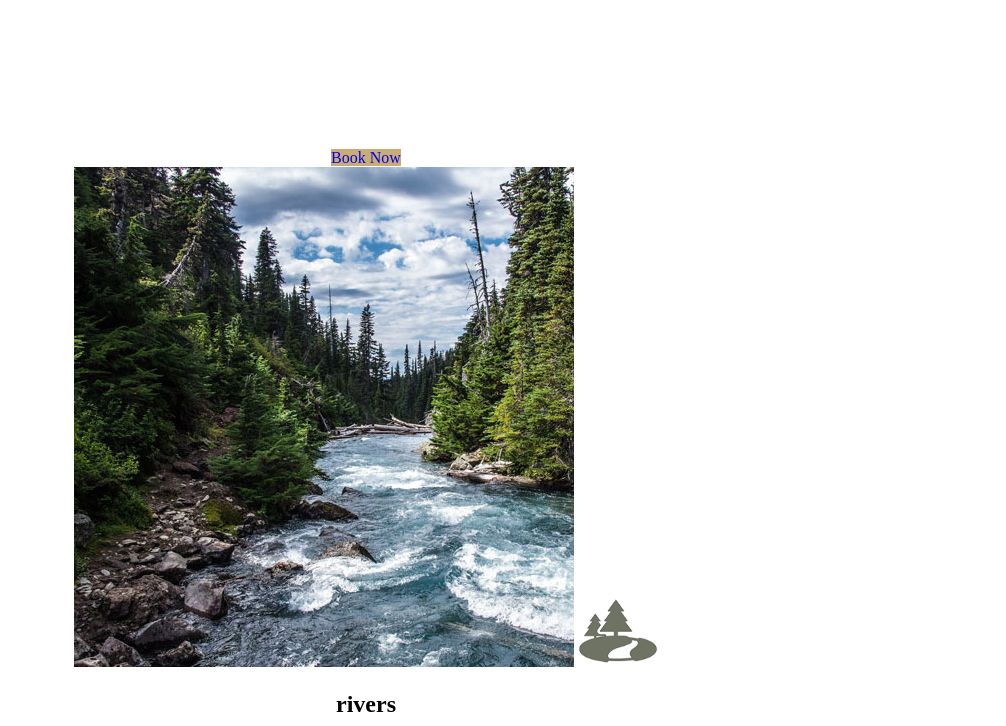
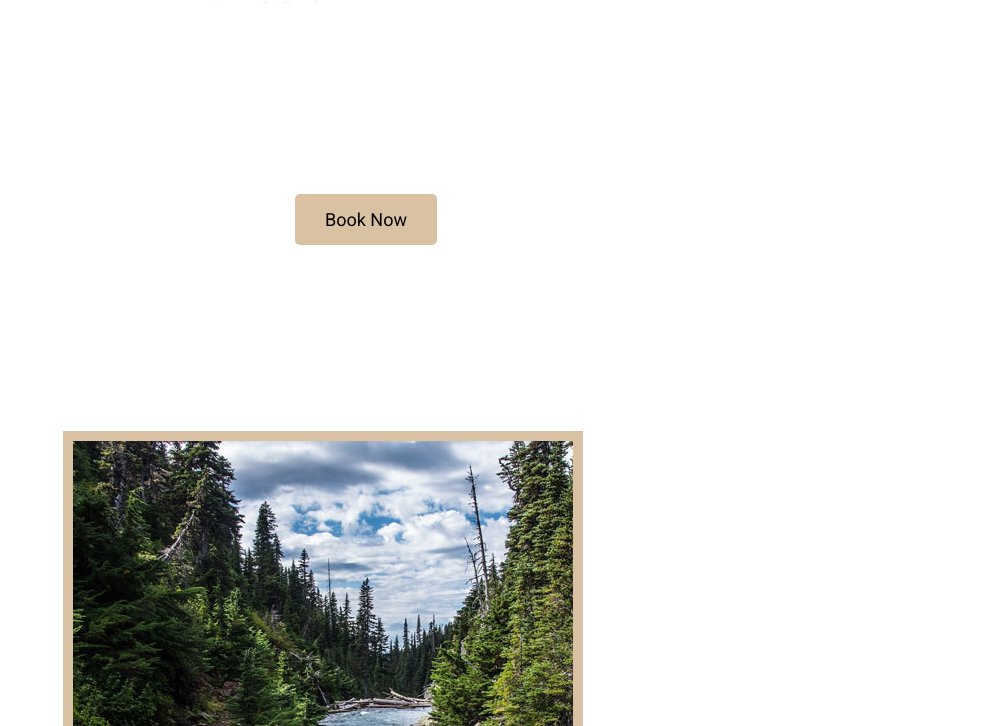
Before and after one commit to kg7shw/kg7shw.github.io, a plain HTML site: page wdd 130/wrr/index.html in a window 1280 px wide. Shown: the part 914-1640 px from the top of the page, without its empty margins (274-1280 px from the left). Drawn offline with Linux system fonts and the light colour scheme.

Commit message:
Added Fonts and spacing

```diff
--- a/wdd 130/wrr/index.html
+++ b/wdd 130/wrr/index.html
@@ -5,7 +5,11 @@
     <meta http-equiv="X-UA-Compatible" content="IE=edge">
     <meta name="viewport" content="width=device-width, initial-scale=1.0">
     <title>Whitewater Rafting Vacations | Dry Oar Boating | Home</title>
-    <link rel="stylesheet" href="style.css">
+    <link rel="stylesheet" href="styles/style.css">
+    <link rel="preconnect" href="https://fonts.googleapis.com">
+<link rel="preconnect" href="https://fonts.gstatic.com" crossorigin>
+<link href="https://fonts.googleapis.com/css2?family=Montserrat&family=Roboto&display=swap" rel="stylesheet">
+
 </head>
 <body>
     <div id="content">
--- a/wdd 130/wrr/style.css
+++ b/wdd 130/wrr/styles/style.css
@@ -4,6 +4,30 @@
 --accent1-color: #FCE172;
 --accent2-color: white;
 */
+
+body {
+    font-family: 'Roboto', 'Montserrat', sans-serif;
+    background-color: #fcfbfb;
+    font-size: 22px;
+    margin: 0;
+    padding: 0;
+}
+
+.home-title {
+    font-family: 'Roboto', 'Montserrat', sans-serif;
+    font-size: 2em;
+    margin-top: 10px;
+
+}
+
+h2 {
+    margin: 0;
+}
+
+.msg {
+    background-color: #6f7364;
+    line-height: 1.5em;
+  }
 
 #content {
     max-width: 1600px;
@@ -12,6 +36,8 @@
 nav a{
     text-align: center;
     text-decoration: none;
+    padding: 35px;
+    color: #fcfbfb;
 }
 
 #hero-msg h1{
@@ -41,14 +67,6 @@ header {
 nav a:hover {
     background-color: #78C5D7;
 }
-.book {
-    background-color: #caad74;
-    text-decoration: none;
-}
-.join {
-    background-color: #caad74;
-    text-decoration: none;
-}
 .book:hover {
     background-color: #78C5D7;
 }
@@ -58,11 +76,17 @@ nav a:hover {
 #background {
     background-color: #78C5D7;
 }
+
+#hero-img {
+    width: 100%;
+}
+
+#logo_link {
+    padding-top: 5px;
+}
 .msg {
     background-color: #ffffff;
-}
-footer {
-    background-color: #134266;
+    padding: 35px;
 }
 .home-title {
 color: #ffffff;
@@ -70,20 +94,42 @@ color: #ffffff;
 h4 {
 color: #ffffff;
 }
+
+.book, .join {
+    background-color: #d9c2a3;
+    color: black;
+    text-decoration: none;
+    font-size: 18px;
+    padding: 15px 30px;
+    margin-top: 50px;
+    border-radius: 5px;
+}
+.card-img {
+    border: 10px solid #d9c2a3;
+}
+main section img {
+    box-sizing: border-box;
+}
+.rivers-card, .camping-card, .rapids-card {
+    margin: 200px 0;
+}
 .logo {
     width: 80px;
 }
 .icon {
     width: 80px;
+    padding-top: 10px;
 }
 .msg h2 {
 color: #000000 ;
 }
 .msg p {
 color: #000000 ;
+padding-bottom: 15px;
 }
 footer h3 {
 color: #ffffff ;
+padding: 25px 50px;
 }
 footer h3 a:hover{
     text-decoration: underline;
@@ -95,6 +141,10 @@ text-decoration: none;
 footer a:hover {
 color: #78C5D7;
 }
-#hero-img {
-    width: 100%;
+footer .social img {
+    padding-top: 15px;
 }
+footer {
+    background-color: #134266;
+    margin-top: 200px;
+}
```
Also changed, not shown: wdd 130/Ice.html (added), wdd 130/ice.css (added), 1 other file.
